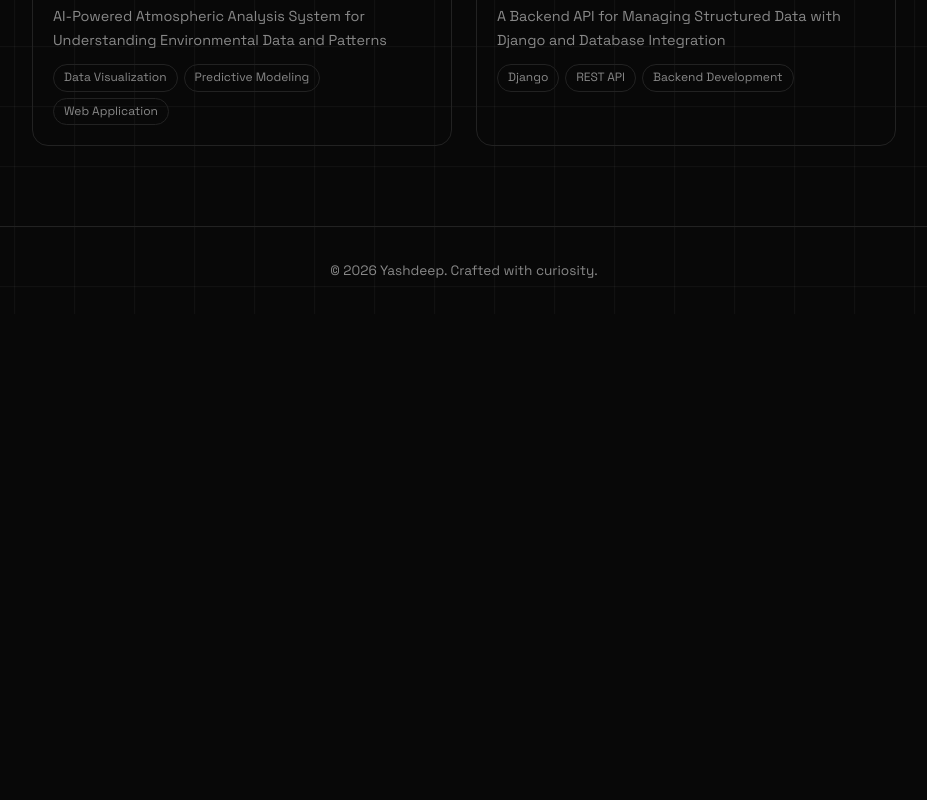
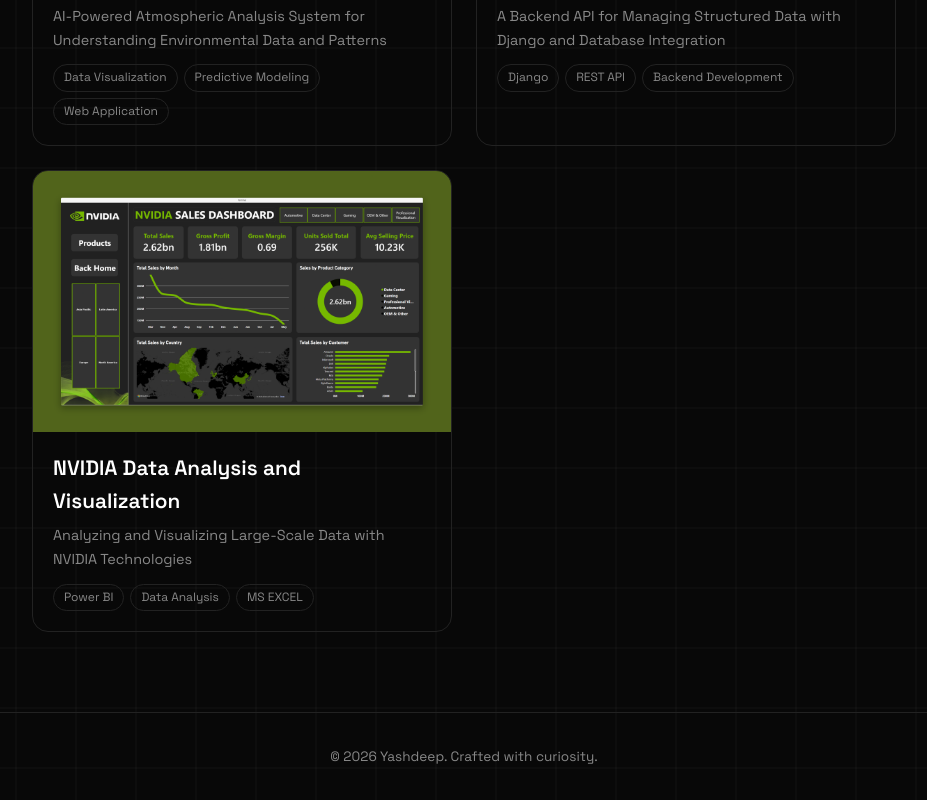
Before and after one commit to yashdeep7733/portfolio, a React (Vite) app: page /projects in a window 1280 px wide. Shown: the part 1644-2444 px from the top of the page, without its empty margins (176-1103 px from the left). Before the commit the page ends 1958 px from the top, so only its background shows below. Built offline with nearby package versions, Linux system fonts and the light colour scheme.

Commit message:
Nvidia Dashboard Project Added

```diff
--- a/src/data/projects.js
+++ b/src/data/projects.js
@@ -59,6 +59,16 @@
     liveUrl: '',
     githubUrl: 'https://github.com/yashdeep7733/Data-management-API',
   },
+  {
+    id: 'project-7',
+    title: 'NVIDIA Data Analysis and Visualization',
+    subtitle: 'Analyzing and Visualizing Large-Scale Data with NVIDIA Technologies',
+    description: 'A project focused on analyzing and visualizing large-scale data using NVIDIA technologies. The project involves leveraging GPU acceleration and parallel processing capabilities to handle complex data analysis tasks and create insightful visualizations.',
+    image: '/projects_img/nvidia_dashboard.png',
+    tags: ['Power BI', 'Data Analysis', 'MS EXCEL'],
+    liveUrl: '',
+    githubUrl: 'https://github.com/Dhruv-Yashdeep-Senpai/Power-BI-Nvidia-Sales-Analytics-Report',
+  },
 ]
 
 export default projects
```
Also changed, not shown: public/projects_img/nvidia_dashboard.png (added).
